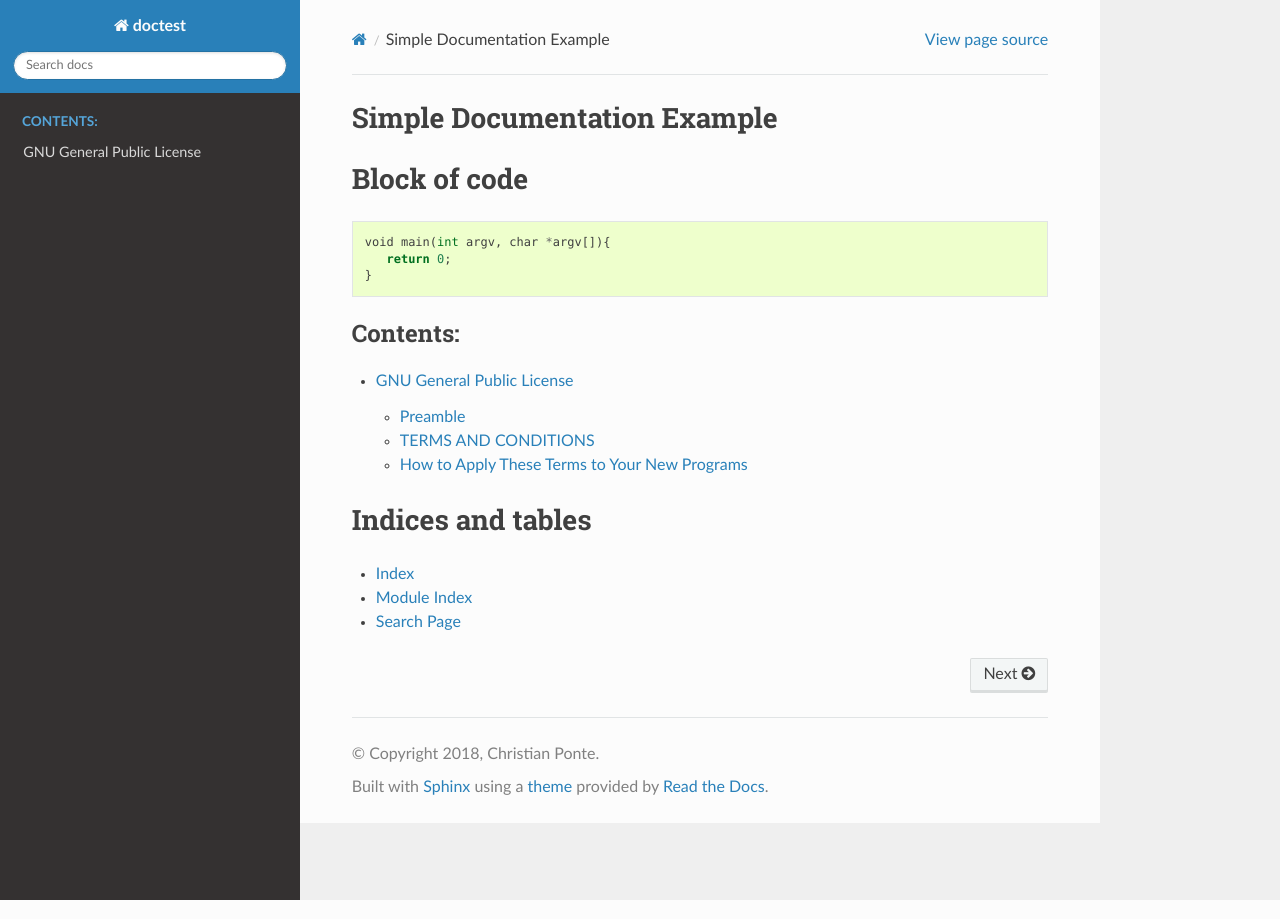
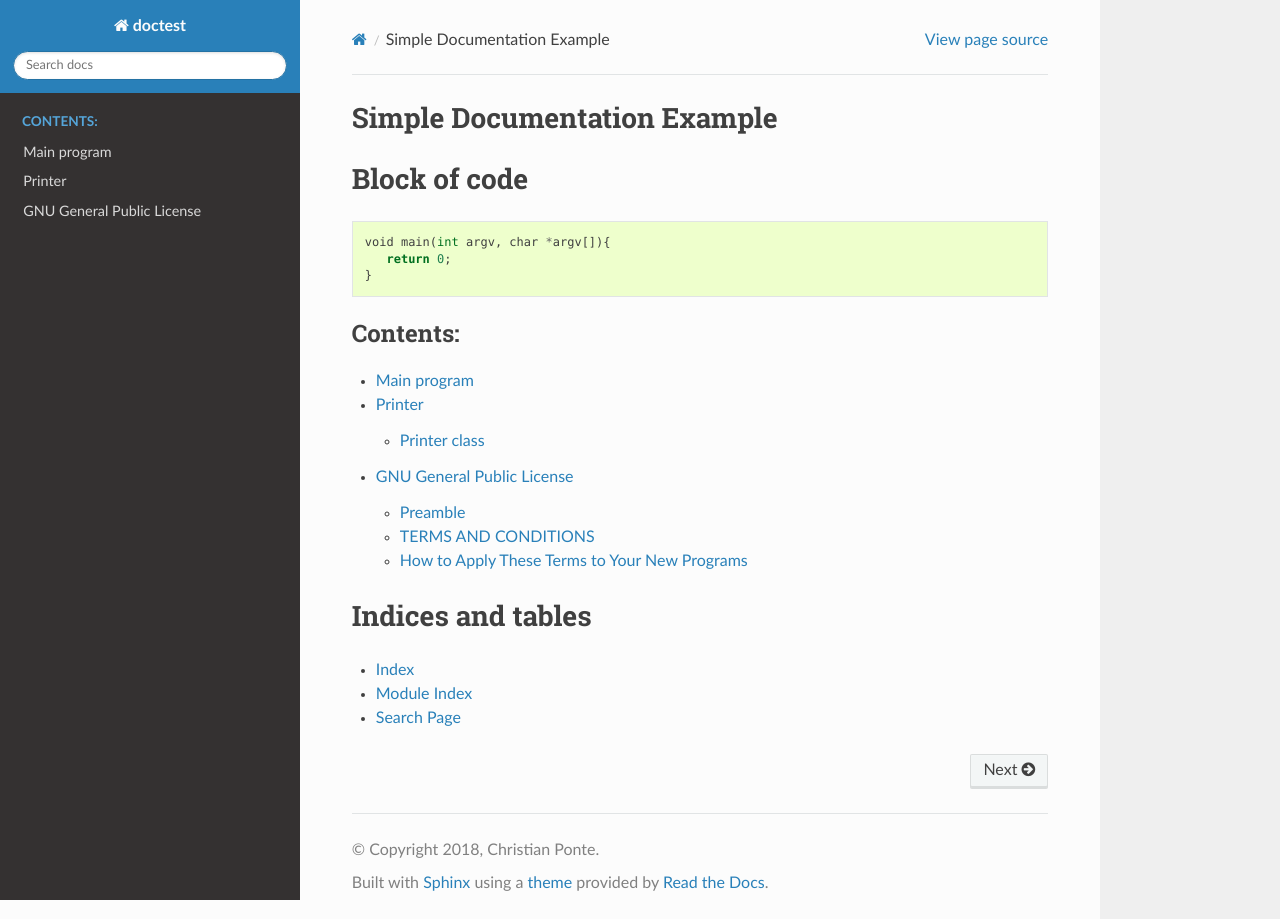
Before and after one commit to chponte/doctest, a Sphinx documentation site: the page built from docs/source/index.rst, in a window 1280 px wide. Built offline with Sphinx 7.4.7 and the Read the Docs theme 2.0.0, drawn with Linux system fonts in a browser that asks for light colours.

Commit message:
Completed documentation example

```diff
--- a/docs/source/conf.py
+++ b/docs/source/conf.py
@@ -159,7 +159,7 @@ texinfo_documents = [
 
 # -- Extension configuration -------------------------------------------------
 
-breathe_projects = { "doctest": "../build/doxygen/xml" }
+breathe_projects = { "doctest": "../build/doxygen-xml" }
 
 breathe_default_project = "doctest"
 
--- a/docs/source/index.rst
+++ b/docs/source/index.rst
@@ -11,10 +11,13 @@ Block of code
 
 
 .. toctree::
-   :maxdepth: 2
-   :caption: Contents:
+    :maxdepth: 2
+    :caption: Contents:
 
-   license
+    main
+    printer
+    license
+
 
 Indices and tables
 ==================
--- /dev/null
+++ b/docs/source/main.rst
@@ -0,0 +1,5 @@
+Main program
+======================================================
+
+.. doxygenfile:: main.cpp
+   :no-link:
--- /dev/null
+++ b/docs/source/printer.rst
@@ -0,0 +1,9 @@
+======================================================
+Printer
+======================================================
+
+Printer class
+-------------------------------------
+
+.. doxygenfile:: Printer.h
+    :no-link:
```
Also changed, not shown: 4 other files.
